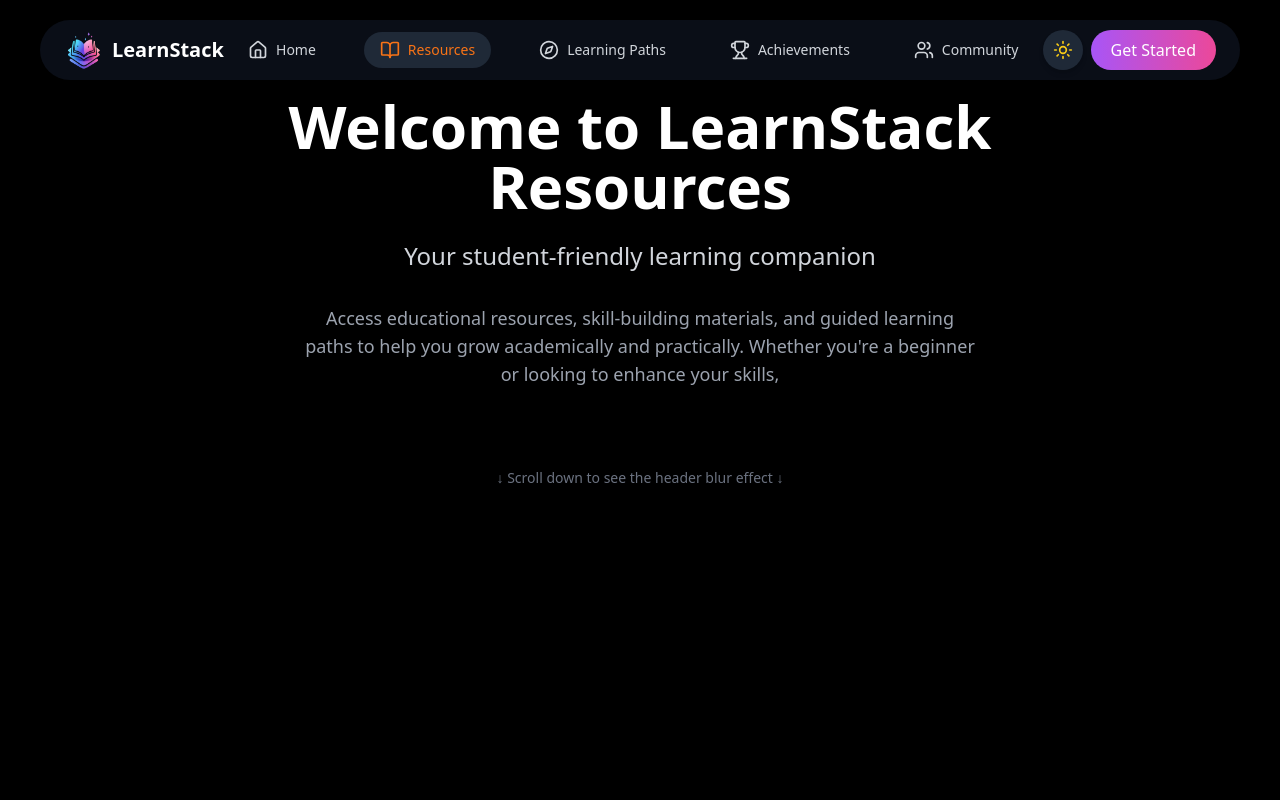
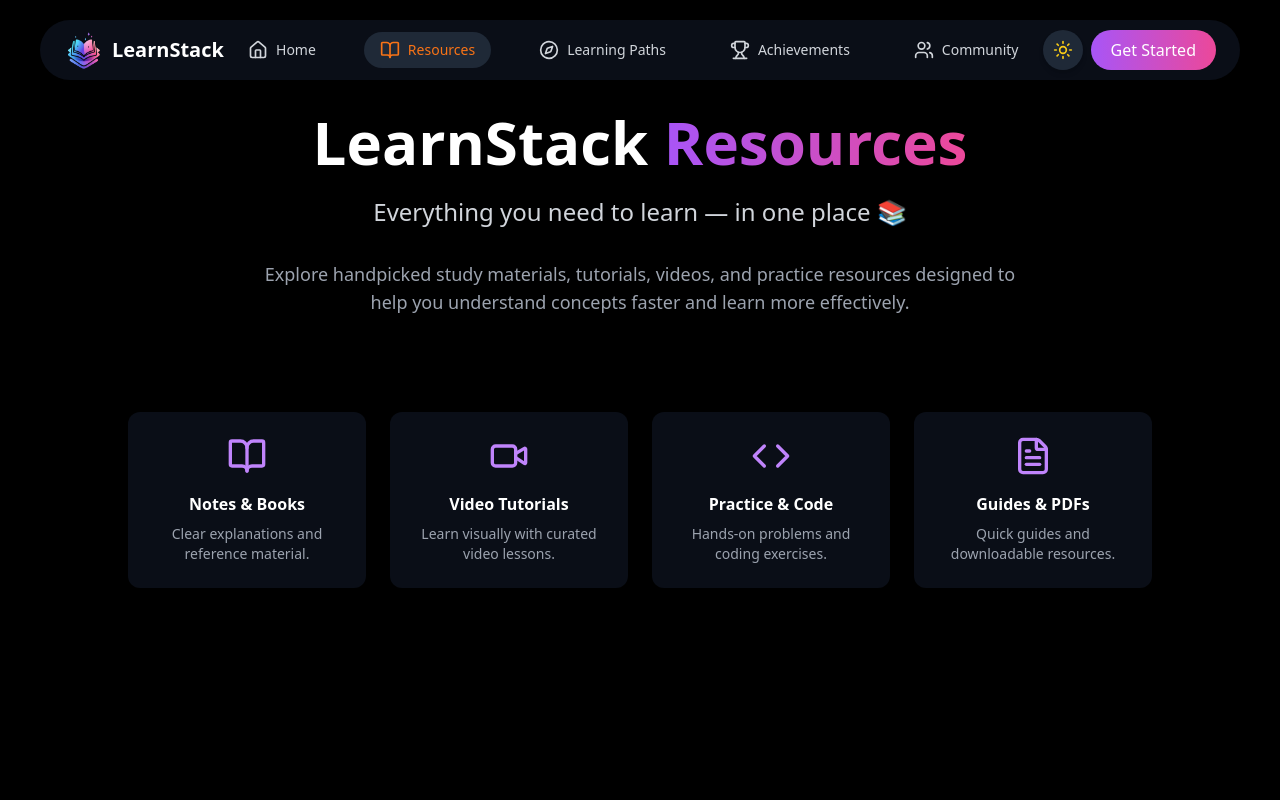
Before and after one commit to sayantan-pachal/LearnStack-learning-companion, a React (Vite) app: page /resources in a window 1280 px wide. Shown: the top 800 px of the page. Built offline with nearby package versions, Linux system fonts and the light colour scheme.

Commit message:
update the Resources page

```diff
--- a/src/components/Resources/Resources.jsx
+++ b/src/components/Resources/Resources.jsx
@@ -1,29 +1,73 @@
-import React from 'react'
+import React from "react";
+import { BookOpen, FileText, Video, Code } from "lucide-react";
 
 function Resources() {
   return (
-    <div className="pt-24 px-4 pb-20 dark:bg-black">
-        <div className="max-w-4xl mx-auto text-center">
-          <h1 className="text-5xl md:text-6xl font-bold mb-6 text-gray-900 dark:text-white">
-            Welcome to LearnStack Resources
-          </h1>
-          <p className="text-xl md:text-2xl mb-8 dark:text-gray-300 text-gray-700">
-            Your student-friendly learning companion
-          </p>
-          <p className="text-lg max-w-2xl mx-auto dark:text-gray-400 text-gray-600">
-            Access educational resources, skill-building materials, and guided learning paths
-            to help you grow academically and practically. Whether you're a beginner or looking to enhance your skills,
-          </p>
-        </div>
-        <div className="mt-20 text-center">
-          <p className={`text-sm text-gray-500`}>
-            ↓ Scroll down to see the header blur effect ↓
+    <div className="pt-28 px-4 pb-24 dark:bg-black lg:h-screen lg:overflow-y-auto">
+      {/* Header */}
+      <div className="max-w-5xl mx-auto text-center">
+        <h1 className="text-5xl md:text-6xl font-bold mb-6 text-gray-900 dark:text-white">
+          LearnStack{" "}
+          <span className="bg-clip-text text-transparent bg-gradient-to-r from-blue-500 to-indigo-600 dark:from-purple-500 dark:to-pink-500">
+            Resources
+          </span>
+        </h1>
+
+        <p className="text-xl md:text-2xl mb-8 text-gray-700 dark:text-gray-300">
+          Everything you need to learn — in one place 📚
+        </p>
+
+        <p className="text-lg max-w-3xl mx-auto text-gray-600 dark:text-gray-400">
+          Explore handpicked study materials, tutorials, videos, and practice
+          resources designed to help you understand concepts faster and learn
+          more effectively.
+        </p>
+      </div>
+
+      {/* Resource Categories */}
+      <div className="mt-24 max-w-5xl mx-auto grid grid-cols-1 sm:grid-cols-2 md:grid-cols-4 gap-6 text-center">
+        <div className="p-6 rounded-xl bg-white/60 dark:bg-gray-900/60 backdrop-blur-sm shadow hover:scale-105 transition">
+          <BookOpen className="w-10 h-10 mx-auto mb-4 text-blue-600 dark:text-purple-400" />
+          <h3 className="font-semibold text-gray-900 dark:text-white">
+            Notes & Books
+          </h3>
+          <p className="mt-2 text-sm text-gray-600 dark:text-gray-400">
+            Clear explanations and reference material.
           </p>
         </div>
 
-        <div className="mt-96 h-screen"></div>
+        <div className="p-6 rounded-xl bg-white/60 dark:bg-gray-900/60 backdrop-blur-sm shadow hover:scale-105 transition">
+          <Video className="w-10 h-10 mx-auto mb-4 text-blue-600 dark:text-purple-400" />
+          <h3 className="font-semibold text-gray-900 dark:text-white">
+            Video Tutorials
+          </h3>
+          <p className="mt-2 text-sm text-gray-600 dark:text-gray-400">
+            Learn visually with curated video lessons.
+          </p>
+        </div>
+
+        <div className="p-6 rounded-xl bg-white/60 dark:bg-gray-900/60 backdrop-blur-sm shadow hover:scale-105 transition">
+          <Code className="w-10 h-10 mx-auto mb-4 text-blue-600 dark:text-purple-400" />
+          <h3 className="font-semibold text-gray-900 dark:text-white">
+            Practice & Code
+          </h3>
+          <p className="mt-2 text-sm text-gray-600 dark:text-gray-400">
+            Hands-on problems and coding exercises.
+          </p>
+        </div>
+
+        <div className="p-6 rounded-xl bg-white/60 dark:bg-gray-900/60 backdrop-blur-sm shadow hover:scale-105 transition">
+          <FileText className="w-10 h-10 mx-auto mb-4 text-blue-600 dark:text-purple-400" />
+          <h3 className="font-semibold text-gray-900 dark:text-white">
+            Guides & PDFs
+          </h3>
+          <p className="mt-2 text-sm text-gray-600 dark:text-gray-400">
+            Quick guides and downloadable resources.
+          </p>
+        </div>
+      </div>
     </div>
-  )
+  );
 }
 
-export default Resources
+export default Resources;
```
